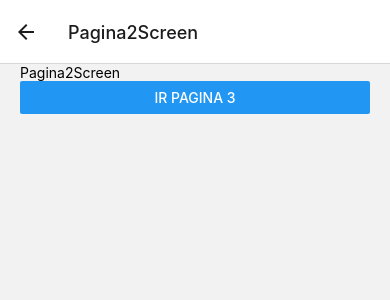
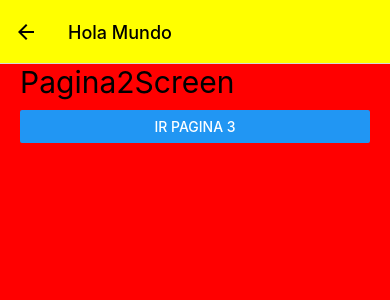
Before and after one commit to Javier-ojeda24/navegacion-RN, a React Native app: screen /Pagina2Screen in a window 390 px wide. Shown: the top 300 px of the page. Built offline with nearby package versions, Linux system fonts and the light colour scheme.

Commit message:
estilado alas rutas en general

```diff
--- a/src/navigator/Navegacion.tsx
+++ b/src/navigator/Navegacion.tsx
@@ -7,10 +7,32 @@ const Stack = createNativeStackNavigator();
 
 export const Navegacion = () => {
   return (
-    <Stack.Navigator>
-      <Stack.Screen name="Pagina1Screen" component={Pagina1Screen} />
-      <Stack.Screen name="Pagina2Screen" component={Pagina2Screen} />
-      <Stack.Screen name="Pagina3Screen" component={Pagina3Screen} />
+    <Stack.Navigator
+      // initialRouteName=''
+      screenOptions={{
+        headerStyle: {
+          backgroundColor: 'yellow',
+        },
+        headerTintColor: 'black',
+        contentStyle: {
+          backgroundColor: 'red',
+        },
+      }}>
+      <Stack.Screen
+        name="Pagina1Screen"
+        options={{title: 'Página 1'}}
+        component={Pagina1Screen}
+      />
+      <Stack.Screen
+        name="Pagina2Screen"
+        options={{title: 'Página 2'}}
+        component={Pagina2Screen}
+      />
+      <Stack.Screen
+        name="Pagina3Screen"
+        options={{title: 'Página 3'}}
+        component={Pagina3Screen}
+      />
     </Stack.Navigator>
   );
 };
--- a/src/screens/Pagina1Screen.tsx
+++ b/src/screens/Pagina1Screen.tsx
@@ -10,7 +10,7 @@ export const Pagina1Screen = () => {
 
   return (
     <View style={styles.globalMargin}>
-      <Text>Pagina1Screen</Text>
+      <Text style={styles.tittle}>Pagina1Screen</Text>
       <Button
         title="Ir pagina 2"
         onPress={() =>
--- a/src/screens/Pagina2Screen.tsx
+++ b/src/screens/Pagina2Screen.tsx
@@ -1,4 +1,4 @@
-import React from 'react';
+import React, {useEffect} from 'react';
 import {Button, Text, View} from 'react-native';
 import {styles} from '../theme/apptheme';
 import {useNavigation} from '@react-navigation/core';
@@ -6,9 +6,16 @@ import {CommonActions} from '@react-navigation/native';
 
 export const Pagina2Screen = () => {
   const navigatior = useNavigation();
+  useEffect(() => {
+    navigatior.setOptions({
+      title: 'Hola Mundo',
+      headerBackTitle: '',
+    });
+  }, []);
+
   return (
     <View style={styles.globalMargin}>
-      <Text>Pagina2Screen</Text>
+      <Text style={styles.tittle}>Pagina2Screen</Text>
       <Button
         title="Ir pagina 3"
         onPress={() =>
--- a/src/screens/Pagina3Screen.tsx
+++ b/src/screens/Pagina3Screen.tsx
@@ -7,7 +7,7 @@ interface Props extends StackScreenProps<any, any> {}
 export const Pagina3Screen = ({navigation}: Props) => {
   return (
     <View style={styles.globalMargin}>
-      <Text>Pagina3Screen</Text>
+      <Text style={styles.tittle}>Pagina3Screen</Text>
       <Button title="Regresar" onPress={() => navigation.pop()} />
       <Button title="Ir a Página 1" onPress={() => navigation.popToTop()} />
     </View>
--- a/src/theme/apptheme.tsx
+++ b/src/theme/apptheme.tsx
@@ -3,7 +3,9 @@ import {StyleSheet} from 'react-native';
 export const styles = StyleSheet.create({
   globalMargin: {
     marginHorizontal: 20,
-
-
-},
+  },
+  tittle: {
+    fontSize: 30,
+    marginBottom: 10,
+  },
 });
```
